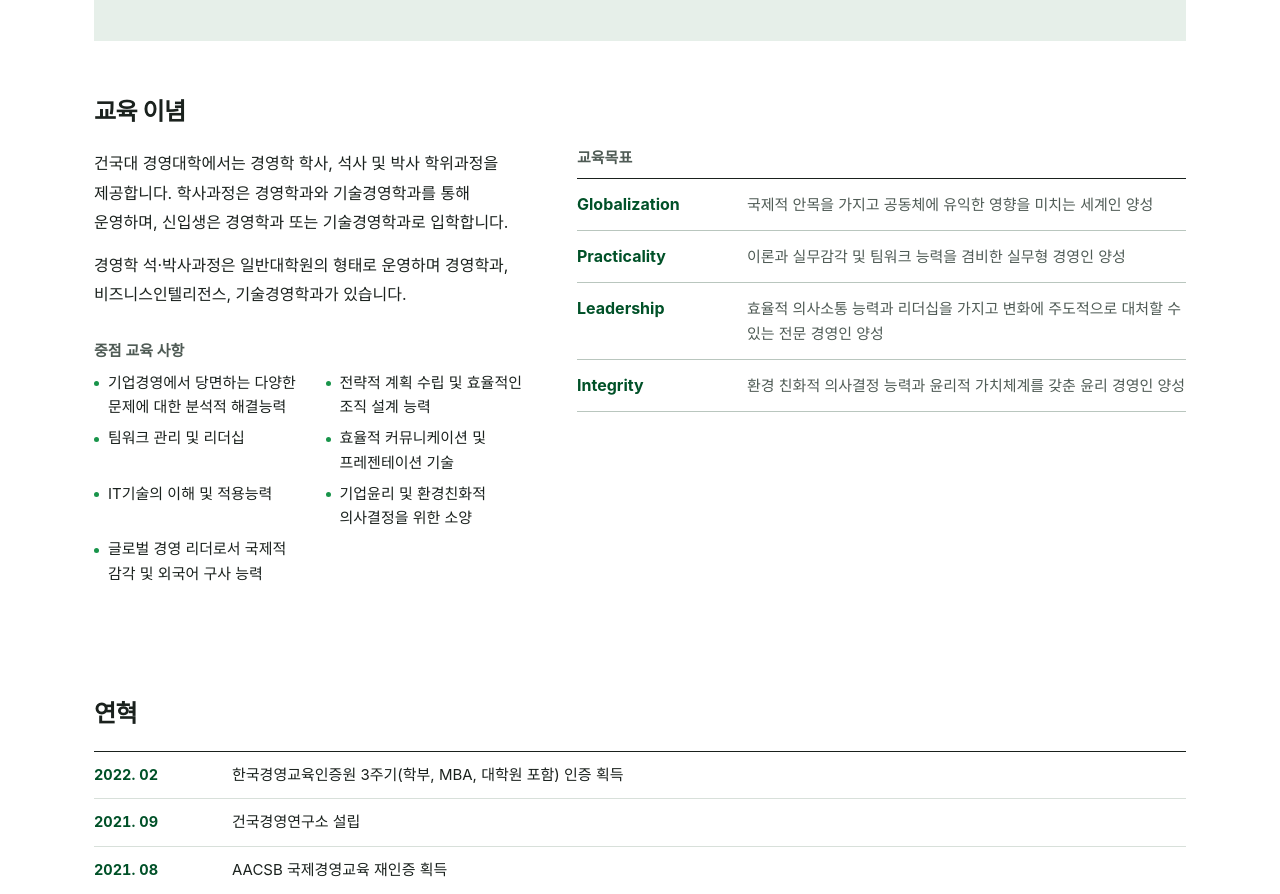
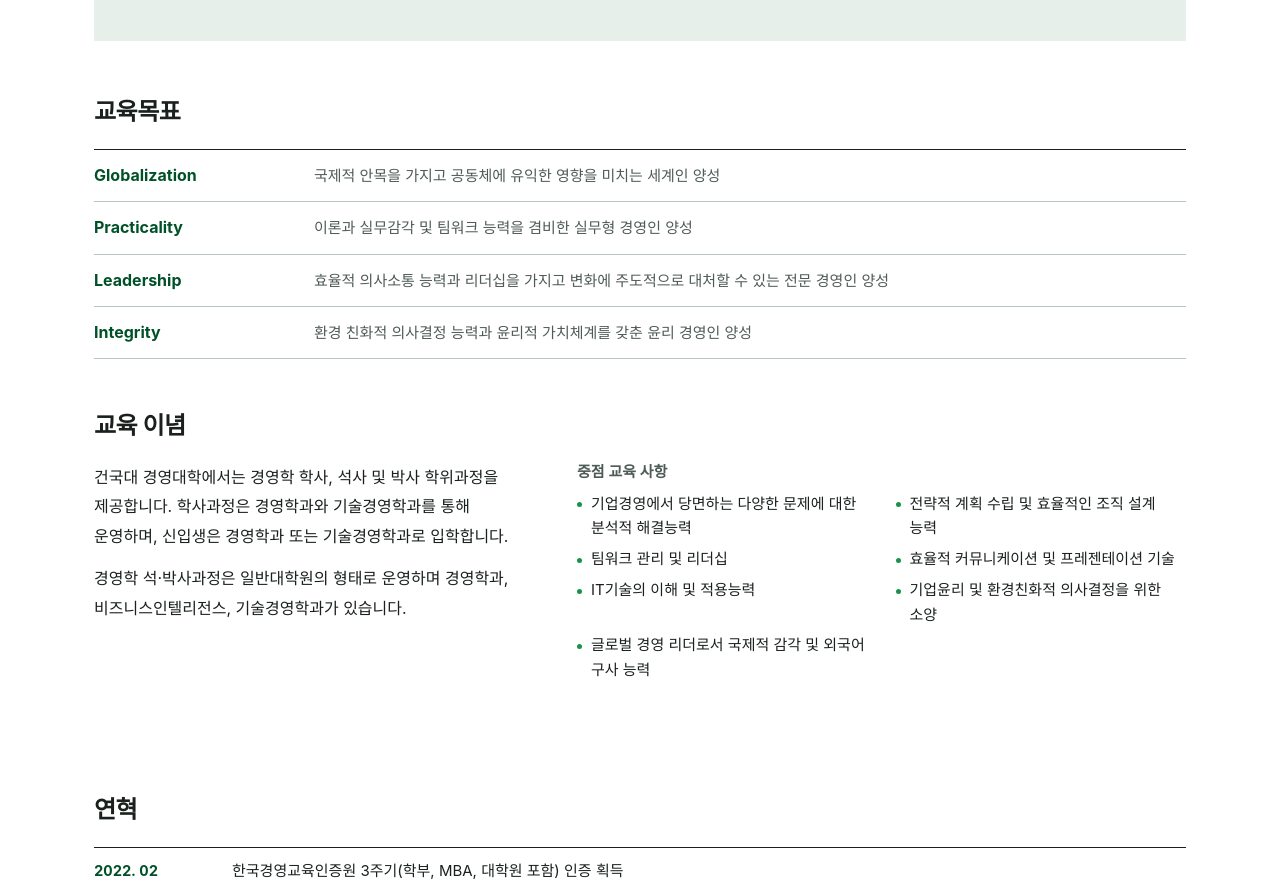
Before and after one commit to woonki-konkuk/kbs-konkuk-menu, a plain HTML site: page index.html in a window 1280 px wide. Shown: the part 1949-2843 px from the top of the page. Drawn offline with Linux system fonts and the light colour scheme; a web font is replaced by a local one.

Commit message:
교육목표 위·교육 이념 아래로 재배치, 경영학과 소개 보강
Co-Authored-By: Claude Opus 5.5 <noreply@anthropic.com>

```diff
--- a/index.html
+++ b/index.html
@@ -140,10 +140,11 @@ ul,ol{margin:0;padding:0;list-style:none}
 .idea .about p + p{margin-top:.8em}
 .idea h3{font-size:15px;color:var(--ink-2);font-family:var(--body);font-weight:600;margin-bottom:10px}
 .goals{border-top:1px solid var(--ink)}
-.goals li{display:grid;grid-template-columns:150px 1fr;gap:4px 20px;align-items:baseline;padding:12px 0;border-bottom:1px solid var(--line-strong)}
+.goals li{display:grid;grid-template-columns:200px 1fr;gap:4px 20px;align-items:baseline;padding:12px 0;border-bottom:1px solid var(--line-strong)}
 .goals b{font-family:var(--display);font-weight:700;font-size:16px;color:var(--ku-green)}
 .goals span{font-size:15px;color:var(--ink-2);line-height:1.65}
-.focus{margin-top:32px}
+.sec > h2.next{margin-top:52px}
+.focus{margin-top:0}
 .focus ul{display:grid;grid-template-columns:repeat(2,minmax(0,1fr));gap:6px 28px}
 .focus li{position:relative;padding-left:14px;font-size:15px;line-height:1.65}
 .focus li::before{content:"";position:absolute;left:0;top:.72em;width:5px;height:5px;border-radius:50%;background:var(--green-bright)}
@@ -344,11 +345,19 @@ details.more .hist li:last-child{border-bottom:0}
 </section>
 
 <section class="sec">
-  <h2>교육 이념</h2>
+  <h2>교육목표</h2>
+  <ul class="goals">
+    <li><b>Globalization</b><span>국제적 안목을 가지고 공동체에 유익한 영향을 미치는 세계인 양성</span></li>
+    <li><b>Practicality</b><span>이론과 실무감각 및 팀워크 능력을 겸비한 실무형 경영인 양성</span></li>
+    <li><b>Leadership</b><span>효율적 의사소통 능력과 리더십을 가지고 변화에 주도적으로 대처할 수 있는 전문 경영인 양성</span></li>
+    <li><b>Integrity</b><span>환경 친화적 의사결정 능력과 윤리적 가치체계를 갖춘 윤리 경영인 양성</span></li>
+  </ul>
+  <h2 class="next">교육 이념</h2>
   <div class="idea">
     <div class="about">
     <p>건국대 경영대학에서는 경영학 학사, 석사 및 박사 학위과정을 제공합니다. 학사과정은 경영학과와 기술경영학과를 통해 운영하며, 신입생은 경영학과 또는 기술경영학과로 입학합니다.</p>
     <p>경영학 석·박사과정은 일반대학원의 형태로 운영하며 경영학과, 비즈니스인텔리전스, 기술경영학과가 있습니다.</p>
+    </div>
     <div class="focus">
       <h3>중점 교육 사항</h3>
       <ul>
@@ -359,16 +368,6 @@ details.more .hist li:last-child{border-bottom:0}
         <li>IT기술의 이해 및 적용능력</li>
         <li>기업윤리 및 환경친화적 의사결정을 위한 소양</li>
         <li>글로벌 경영 리더로서 국제적 감각 및 외국어 구사 능력</li>
-        </ul>
-      </div>
-    </div>
-    <div>
-      <h3>교육목표</h3>
-      <ul class="goals">
-        <li><b>Globalization</b><span>국제적 안목을 가지고 공동체에 유익한 영향을 미치는 세계인 양성</span></li>
-        <li><b>Practicality</b><span>이론과 실무감각 및 팀워크 능력을 겸비한 실무형 경영인 양성</span></li>
-        <li><b>Leadership</b><span>효율적 의사소통 능력과 리더십을 가지고 변화에 주도적으로 대처할 수 있는 전문 경영인 양성</span></li>
-        <li><b>Integrity</b><span>환경 친화적 의사결정 능력과 윤리적 가치체계를 갖춘 윤리 경영인 양성</span></li>
       </ul>
     </div>
   </div>
@@ -462,7 +461,7 @@ details.more .hist li:last-child{border-bottom:0}
   <div class="depts">
     <article>
       <h3>경영학과</h3>
-      <p>경영학과는 경영학 일반으로부터 경영정보, 마케팅, 운영관리 및 경영과학, 인사조직, 재무, 전략 및 국제경영, 회계 등 기업활동에 필수적인 모든 내용을 다양하고 밀도있게 다루어 극심한 경쟁 속에서 미래에 기업의 경영자가 갖추어야 할 관리능력의 배양에 중점을 둡니다.</p>
+      <p>경영학과는 경영학 일반으로부터 경영정보, 마케팅, 운영관리 및 경영과학, 인사조직, 재무, 전략 및 국제경영, 회계 등 기업활동에 필수적인 모든 내용을 다양하고 밀도있게 다루어 극심한 경쟁 속에서 미래에 기업의 경영자가 갖추어야 할 관리능력의 배양에 중점을 둡니다. 1956년 상학과로 출발해 1969년 경영학과로 이름을 바꾸었으며, 2016학년도부터 경영·경영정보학부를 통합한 지금의 경영학과로 운영하고 있습니다. 이론 교육과 함께 사례 연구, 인턴십, 국제 교류 프로그램을 통해 학생들이 실무 경험을 쌓도록 지원하며, AACSB 국제인증과 한국경영교육인증을 통해 교육의 질을 인정받고 있습니다.</p>
       <a class="btn line" href="https://biz.konkuk.ac.kr/" target="_blank" rel="noopener">경영학과 홈페이지 바로가기 ↗</a>
     </article>
     <article>
```
Lines whose indentation alone changed are shown as unchanged.
